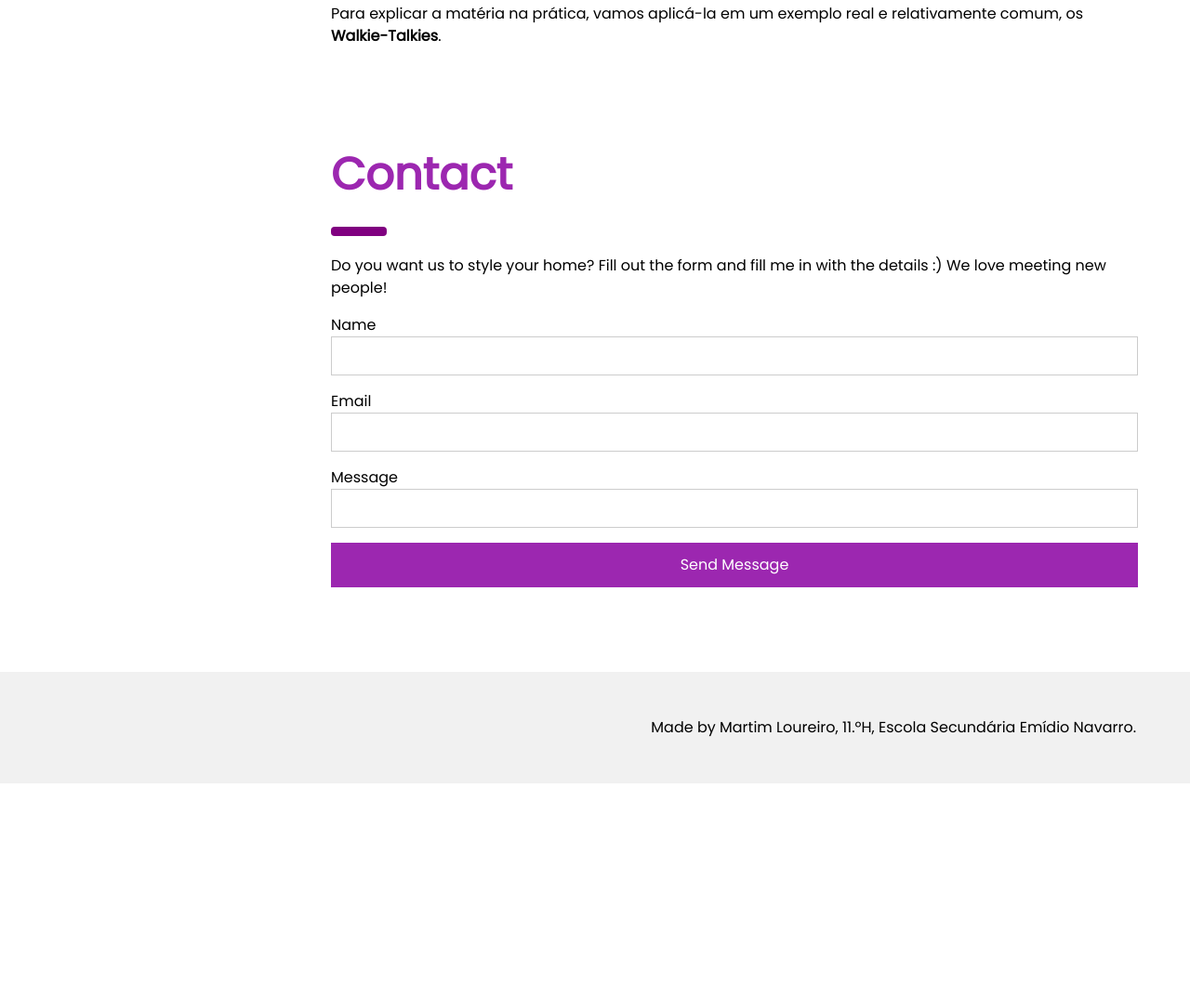
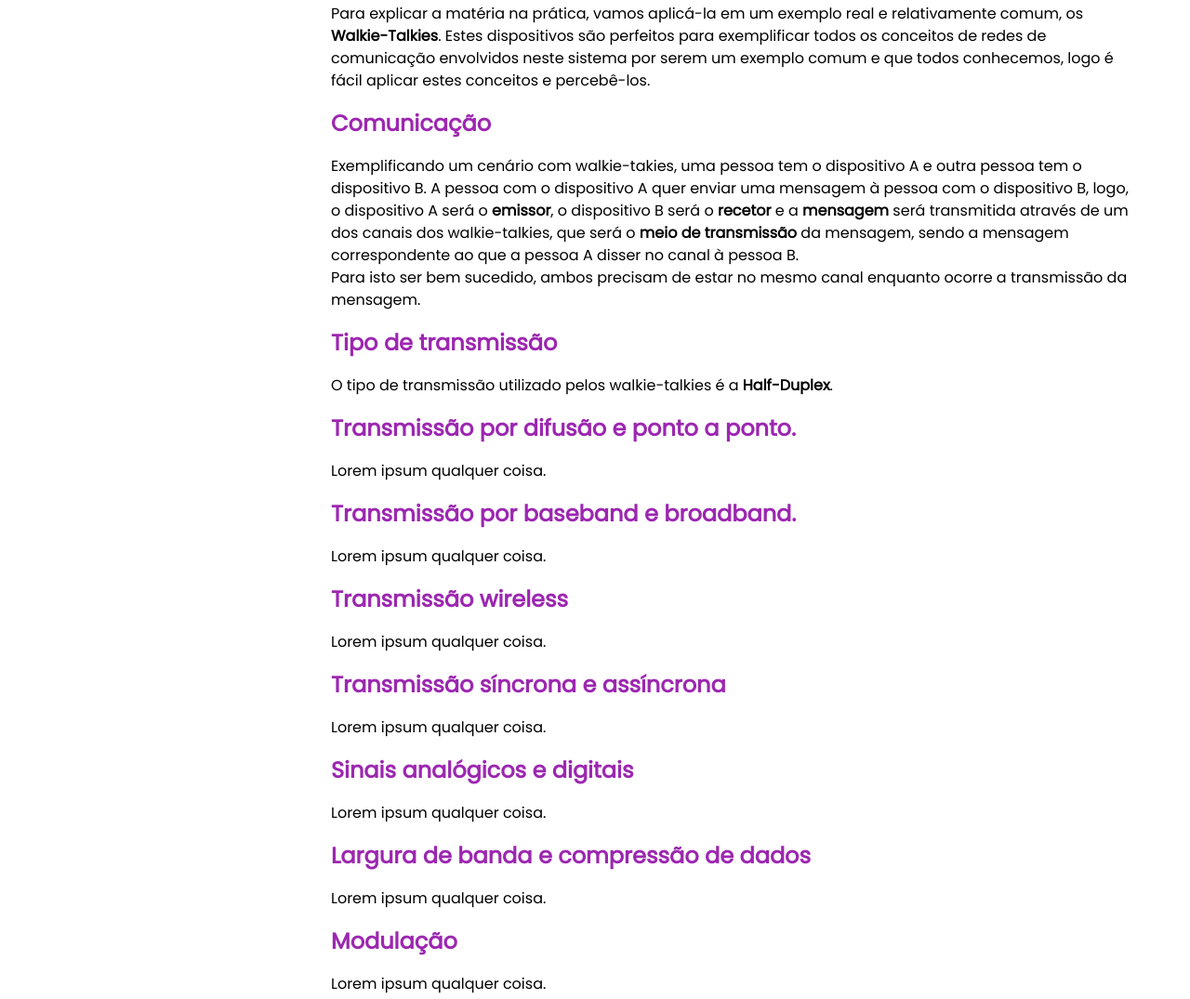
Before and after one commit to Louraes202/SistemasDeComunicacao, a plain HTML site: page index.html in a window 1280 px wide. Shown: the part 4088-5163 px from the top of the page at 93% size. Before the commit the page ends 4931 px from the top, so only its background shows below. Drawn offline with nearby package versions, Linux system fonts and the light colour scheme.

Commit message:
Almost ending.

```diff
--- a/index.html
+++ b/index.html
@@ -177,15 +177,62 @@
     </div>
   </div>
 
-  <!-- Exemplos -->
+  <!-- Exemplo (Walkie-Talkies) -->
   <div class="w3-container" id="exemplos" style="margin-top:75px">
     <h1 class="w3-xxxlarge w3-text-purple"><b>Exemplo</b></h1>
     <hr style="width:50px;border:5px solid purple" class="w3-round">
     <a style="text-decoration: none" class="w3-xxlarge w3-text-purple" href="#imagens"><b>Walkie-Talkies</b></a>
     <p>
       Para explicar a matéria na prática, vamos aplicá-la em um exemplo real e relativamente comum, os
-      <b>Walkie-Talkies</b>.
+      <b>Walkie-Talkies</b>. Estes dispositivos são perfeitos para exemplificar todos os conceitos de redes
+      de comunicação envolvidos neste sistema por serem um exemplo comum e que todos conhecemos, logo é fácil
+      aplicar estes conceitos e percebê-los.
     </p>
+    <!-- Comunicação -->
+    <h3 class="w3-xlarge w3-text-purple"><b>Comunicação</b></h1>
+      <p>Exemplificando um cenário com walkie-takies, uma pessoa tem o dispositivo A e outra pessoa tem o
+        dispositivo B.
+        A pessoa com o dispositivo A quer enviar uma mensagem à pessoa com o dispositivo B, logo, o dispositivo A
+        será o <b>emissor</b>, o dispositivo B será o <b>recetor</b> e a <b>mensagem</b> será transmitida através
+        de um dos canais dos walkie-talkies, que será o <b>meio de transmissão</b> da mensagem, sendo a
+        mensagem correspondente ao que a pessoa A disser no canal à pessoa B. <br>
+        Para isto ser bem sucedido, ambos precisam de estar no mesmo canal enquanto ocorre a transmissão da
+        mensagem.
+
+      </p>
+
+    <!-- Tipo de transmissão -->
+    <h3 class="w3-xlarge w3-text-purple"><b>Tipo de transmissão</b></h1>
+      <p>O tipo de transmissão utilizado pelos walkie-talkies é a <b>Half-Duplex</b>. </p>
+
+    <!--  -->
+    <h3 class="w3-xlarge w3-text-purple"><b>Transmissão por difusão e ponto a ponto.</b></h1>
+      <p>Lorem ipsum qualquer coisa.</p>
+
+    <!--  -->
+    <h3 class="w3-xlarge w3-text-purple"><b>Transmissão por baseband e broadband.</b></h1>
+      <p>Lorem ipsum qualquer coisa.</p>
+
+    <!--  -->
+    <h3 class="w3-xlarge w3-text-purple"><b>Transmissão wireless</b></h1>
+      <p>Lorem ipsum qualquer coisa.</p>
+
+    <!--  -->
+    <h3 class="w3-xlarge w3-text-purple"><b>Transmissão síncrona e assíncrona</b></h1>
+      <p>Lorem ipsum qualquer coisa.</p>
+
+    <!--  -->
+    <h3 class="w3-xlarge w3-text-purple"><b>Sinais analógicos e digitais</b></h1>
+      <p>Lorem ipsum qualquer coisa.</p>
+
+    <!--  -->
+    <h3 class="w3-xlarge w3-text-purple"><b>Largura de banda e compressão de dados</b></h1>
+      <p>Lorem ipsum qualquer coisa.</p>
+
+    <!--  -->
+    <h3 class="w3-xlarge w3-text-purple"><b>Modulação</b></h1>
+      <p>Lorem ipsum qualquer coisa.</p>
+
   </div>
 
 
```
Also changed, not shown: images/logos.png (added).
